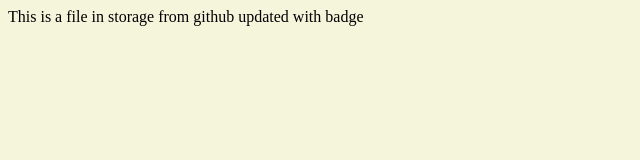
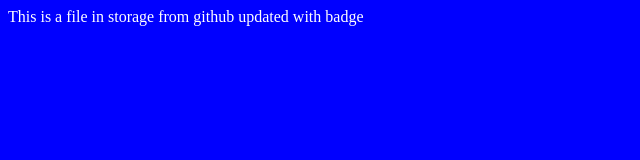
Before and after one commit to jintoppy/github-action-azure-storage-static, a plain HTML site: page index.html in a window 1280 px wide. Shown: the whole page, without its empty margins (0-640 px from the left). Drawn offline with Linux system fonts and the light colour scheme.

```diff
--- a/styles.css
+++ b/styles.css
@@ -1,3 +1,4 @@
 body{
-    background-color: beige;
+    background-color: blue;
+    color: white;
 }
```
Also changed, not shown: 1 other file.
